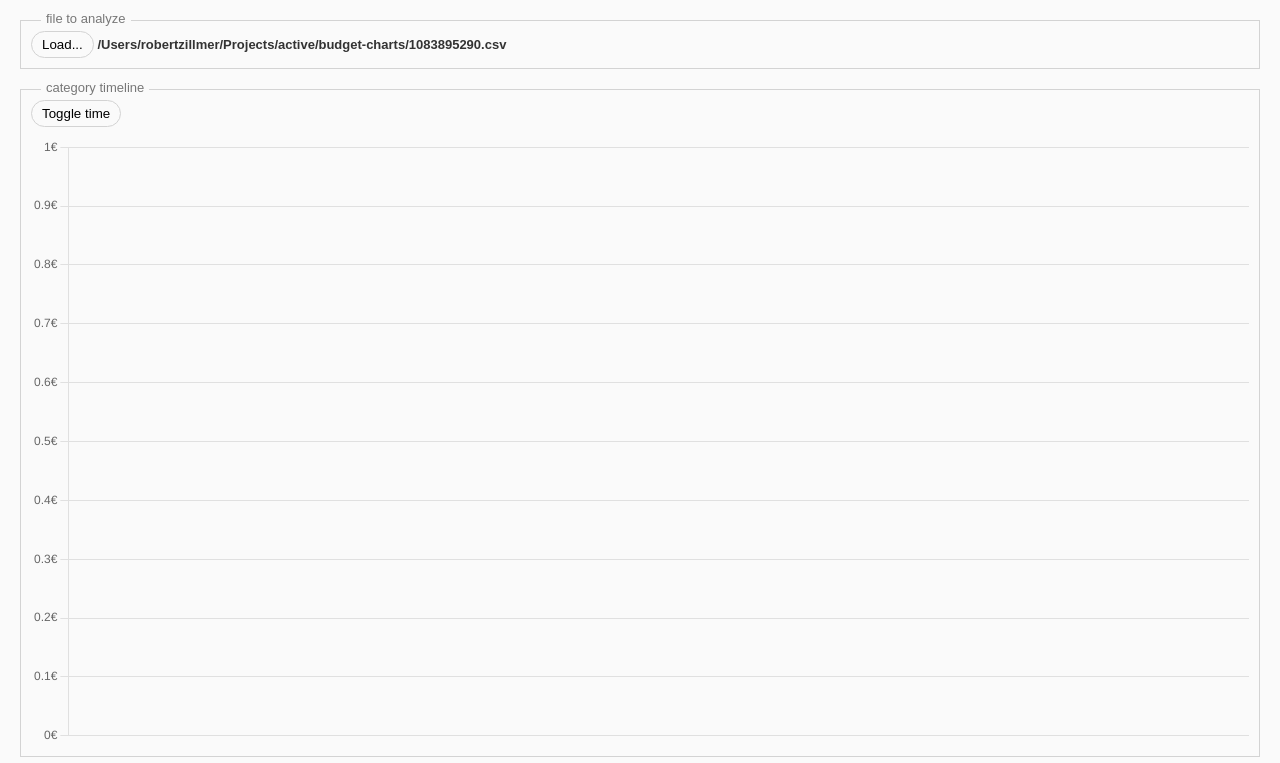
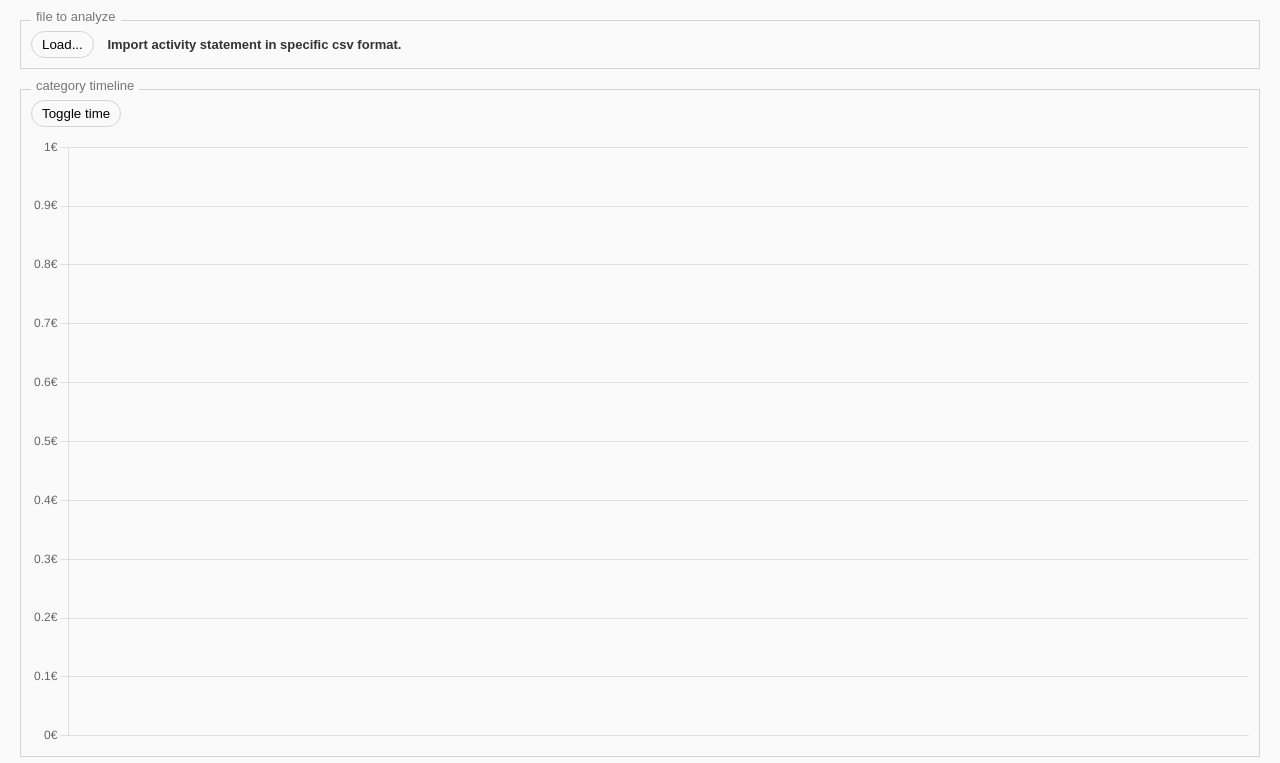
Before and after one commit to rzllmr/budget-charts, a website built with webpack: page src/index.html in a window 1280 px wide. Shown: the top 763 px of the page. Built offline with nearby package versions, Linux system fonts and the light colour scheme; files whose address does not match are found by name.

Commit message:
Handle issues in file loading

```diff
--- a/src/index.html
+++ b/src/index.html
@@ -19,7 +19,7 @@
     <div class="container" id="loading-container">
       <div class="label">file to analyze</div>
       <button type="button" id="load-button">Load...</button>
-      <strong id="filePath"></strong>
+      <strong id="filepath">Import activity statement in specific csv format.</strong>
     </div>
 
 
--- a/src/main/index.ts
+++ b/src/main/index.ts
@@ -59,7 +59,8 @@ class Main {
       const records = new Array<Entry>;
       fs.createReadStream(path, {encoding: 'utf8'})
         .pipe(parse({delimiter: ';', from_line: 7, columns: true}))
-        .on('data', (row) => records.push(row))
+        .on('error', err => resolve(err.message))
+        .on('data', row => records.push(row))
         .on('end', () => resolve(records))
     });
   }
--- a/src/renderer/index.ts
+++ b/src/renderer/index.ts
@@ -19,7 +19,7 @@ class RendererIndex {
   private detailsTable: DetailsTable;
   private timeMode: string;
 
-  private defaultPath = "/Users/robertzillmer/Projects/active/budget-charts/1083895290.csv";
+  private defaultPath = "";
 
   constructor() {
     this.detailsTable = new DetailsTable();
@@ -27,14 +27,16 @@ class RendererIndex {
 
     this.toggleButtons = new Array<HTMLButtonElement>();
     this.loadButton = document.getElementById('load-button') as HTMLButtonElement;
-    this.pathText = document.getElementById('filePath') as HTMLElement;
+    this.pathText = document.getElementById('filepath') as HTMLElement;
     this.timeMode = 'months';
 
     this.loadButton.addEventListener('click', () => this.askAndLoadFile());
   }
 
   public pageLoaded() {
-    this.loadFile(this.defaultPath);
+    if (this.defaultPath.length > 0) {
+      this.loadFile(this.defaultPath);
+    }
   }
 
   private toggleTimeline() {
@@ -55,12 +57,20 @@ class RendererIndex {
   }
 
   private askAndLoadFile() {
-    window.electronAPI.askFile().then(arg => this.loadFile(arg));
+    window.electronAPI.askFile().then(path => {
+      if (path != null) this.loadFile(path);
+    });
   }
 
   private loadFile(filePath: string) {
-    this.pathText.textContent = filePath;
-    window.electronAPI.loadFile(filePath).then(arg => this.fillData(arg));
+    window.electronAPI.loadFile(filePath).then(records => {
+      if (typeof records == 'string') {
+        this.pathText.textContent = `Failed to load ${filePath}.`;
+      } else {
+        this.fillData(records);
+        this.pathText.textContent = filePath;
+      }
+    });
   }
 
   private fillData(records: Array<Entry>) {
--- a/src/renderer/timelinefigure.ts
+++ b/src/renderer/timelinefigure.ts
@@ -114,8 +114,9 @@ export class TimelineFigure {
                 xValue: () => this.annotation.posX(),
                 yValue: () => this.annotation.posY(),
                 backgroundColor: () => this.annotation.color(),
+                radius: () => this.annotation.radius(),
                 borderWidth: 0,
-                radius: () => this.annotation.radius()
+                drawTime: 'beforeDatasetsDraw'
               }
             }
           }
--- a/src/styles/general.css
+++ b/src/styles/general.css
@@ -25,9 +25,9 @@ body {
 
 .label {
   position: absolute;
-  top: -10px;
-  left: 20px;
-  height: 20px;
+  top: -12px;
+  left: 10px;
+  height: 12px;
   padding: 0 5px;
   color: var(--color-text-faded);
   text-align: center;
```
